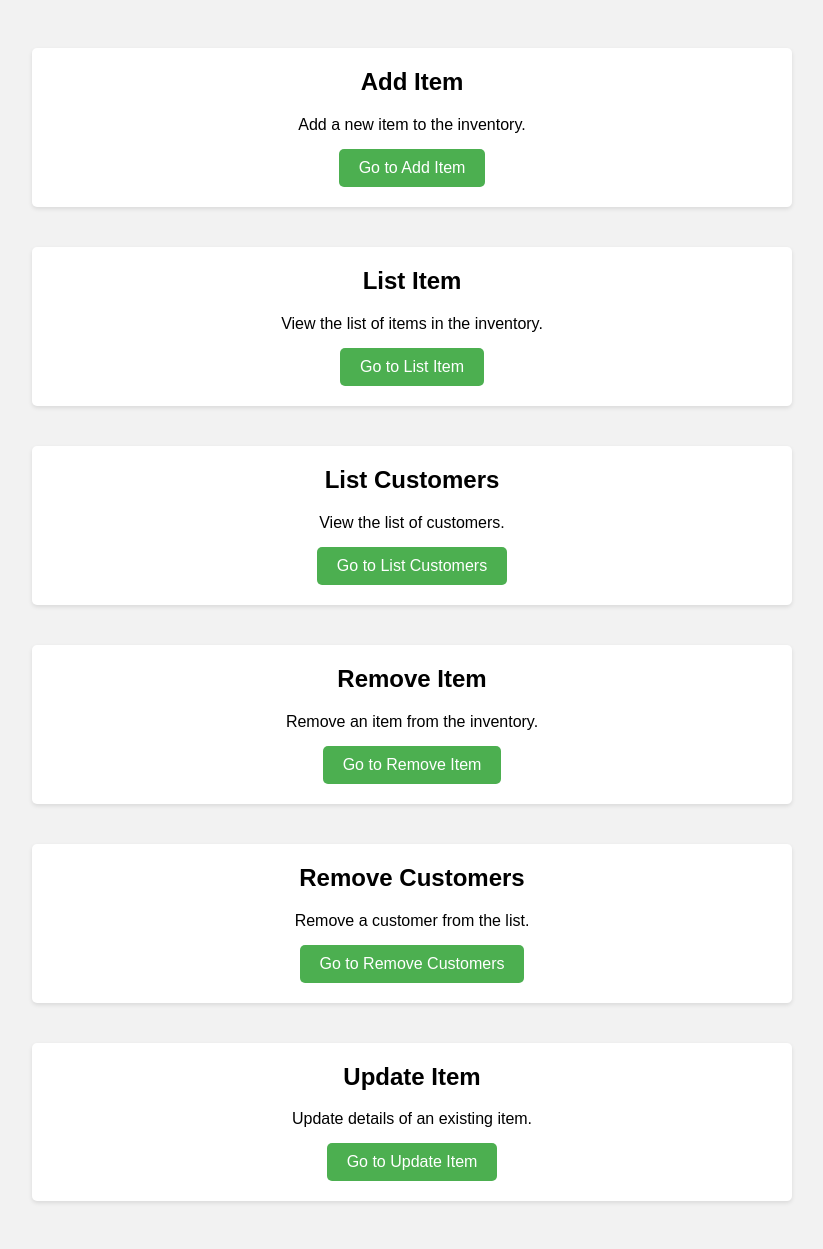
After one commit to Yabuale/Hagere, a PHP site: page /admin.html in a window 1280 px wide. The commit adds this page. Shown: the whole page, without its empty margins (228-1051 px from the left). Run offline with PHP 8.4, Linux system fonts and the light colour scheme.

Commit message:
admin page

```diff
--- /dev/null
+++ b/admin.html
@@ -0,0 +1,46 @@
+<!DOCTYPE html>
+<html>
+<head>
+  <title>Admin Page</title>
+  <link rel="stylesheet" href="css/admin.css">
+</head>
+<body>
+  <div class="card-container">
+    <div class="card">
+      <h2>Add Item</h2>
+      <p class="card-description">Add a new item to the inventory.</p>
+      <a href="additem.html" class="card-button">Go to Add Item</a>
+    </div>
+
+    <div class="card">
+      <h2>List Item</h2>
+      <p class="card-description">View the list of items in the inventory.</p>
+      <a href="list_items.html" class="card-button">Go to List Item</a>
+    </div>
+
+    <div class="card">
+      <h2>List Customers</h2>
+      <p class="card-description">View the list of customers.</p>
+      <a href="list_customers.html" class="card-button">Go to List Customers</a>
+    </div>
+
+    <div class="card">
+      <h2>Remove Item</h2>
+      <p class="card-description">Remove an item from the inventory.</p>
+      <a href="remove_item.html" class="card-button">Go to Remove Item</a>
+    </div>
+
+    <div class="card">
+      <h2>Remove Customers</h2>
+      <p class="card-description">Remove a customer from the list.</p>
+      <a href="remove_customers.html" class="card-button">Go to Remove Customers</a>
+    </div>
+
+    <div class="card">
+      <h2>Update Item</h2>
+      <p class="card-description">Update details of an existing item.</p>
+      <a href="update_item.html" class="card-button">Go to Update Item</a>
+    </div>
+  </div>
+</body>
+</html>
--- /dev/null
+++ b/css/admin.css
@@ -0,0 +1,60 @@
+body {
+    font-family: Arial, sans-serif;
+    background-color: #f2f2f2;
+    padding: 20px;
+  }
+
+  .card-container {
+    display: flex;
+    flex-wrap: wrap;
+    justify-content: center;
+    max-width: 800px;
+    margin: 0 auto;
+  }
+
+  .card {
+    background-color: #fff;
+    border-radius: 5px;
+    padding: 20px;
+    margin: 20px;
+    box-shadow: 0 2px 4px rgba(0, 0, 0, 0.1);
+    width: 100%;
+    text-align: center;
+  }
+
+  h2 {
+    margin-top: 0;
+  }
+
+  .card-description {
+    margin-bottom: 15px;
+  }
+
+  .card-button {
+    display: inline-block;
+    padding: 10px 20px;
+    background-color: #4caf50;
+    color: #fff;
+    border: none;
+    border-radius: 5px;
+    text-decoration: none;
+  }
+
+  .card-button:hover {
+    background-color: #45a049;
+  }
+
+  /* Responsive Styles */
+  @media (max-width: 768px) {
+    .card {
+      padding: 15px;
+      margin: 10px;
+    }
+  }
+
+  @media (max-width: 480px) {
+    .card {
+      padding: 10px;
+      margin: 5px;
+    }
+  }
--- a/css/signup.css
+++ b/css/signup.css
@@ -4,7 +4,6 @@ background-attachment: fixed;
 background-size: cover;
 
 }
-
 .container{
     margin:  15px auto;
     width:55%;
```
